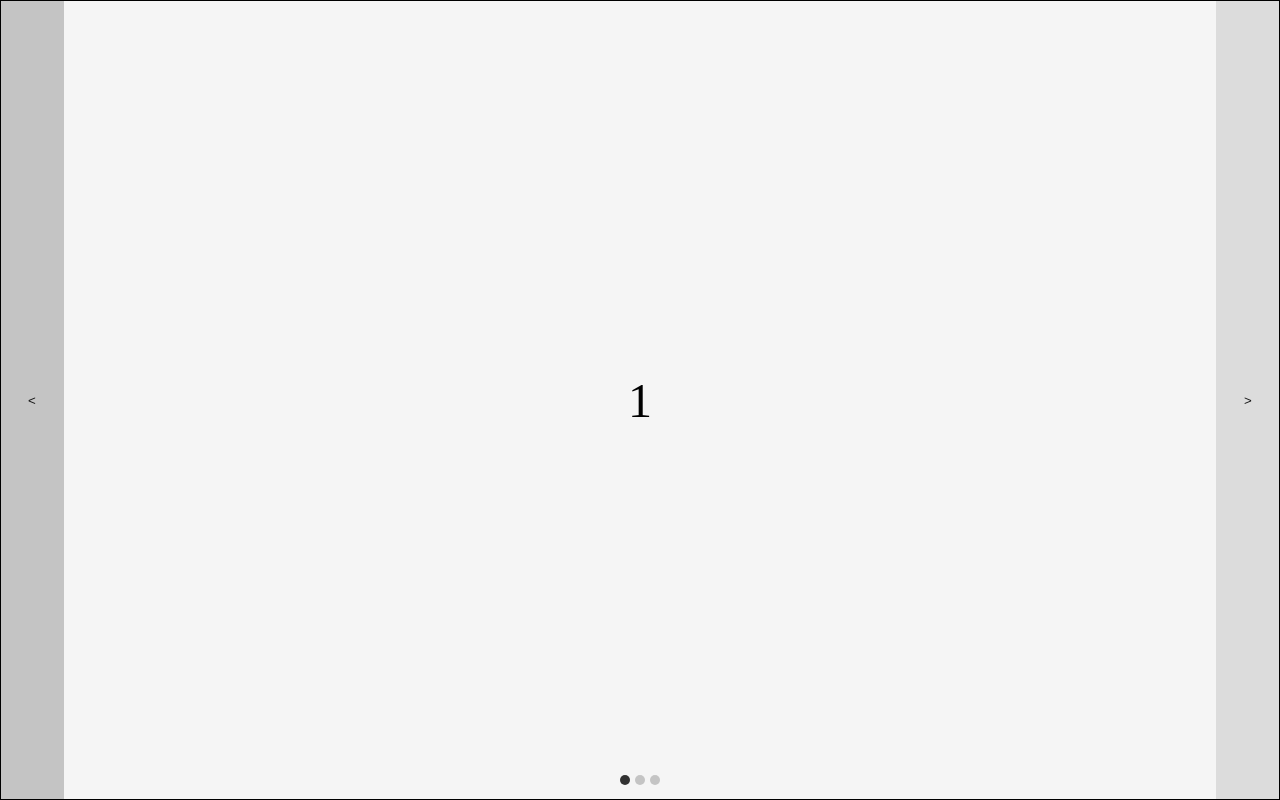
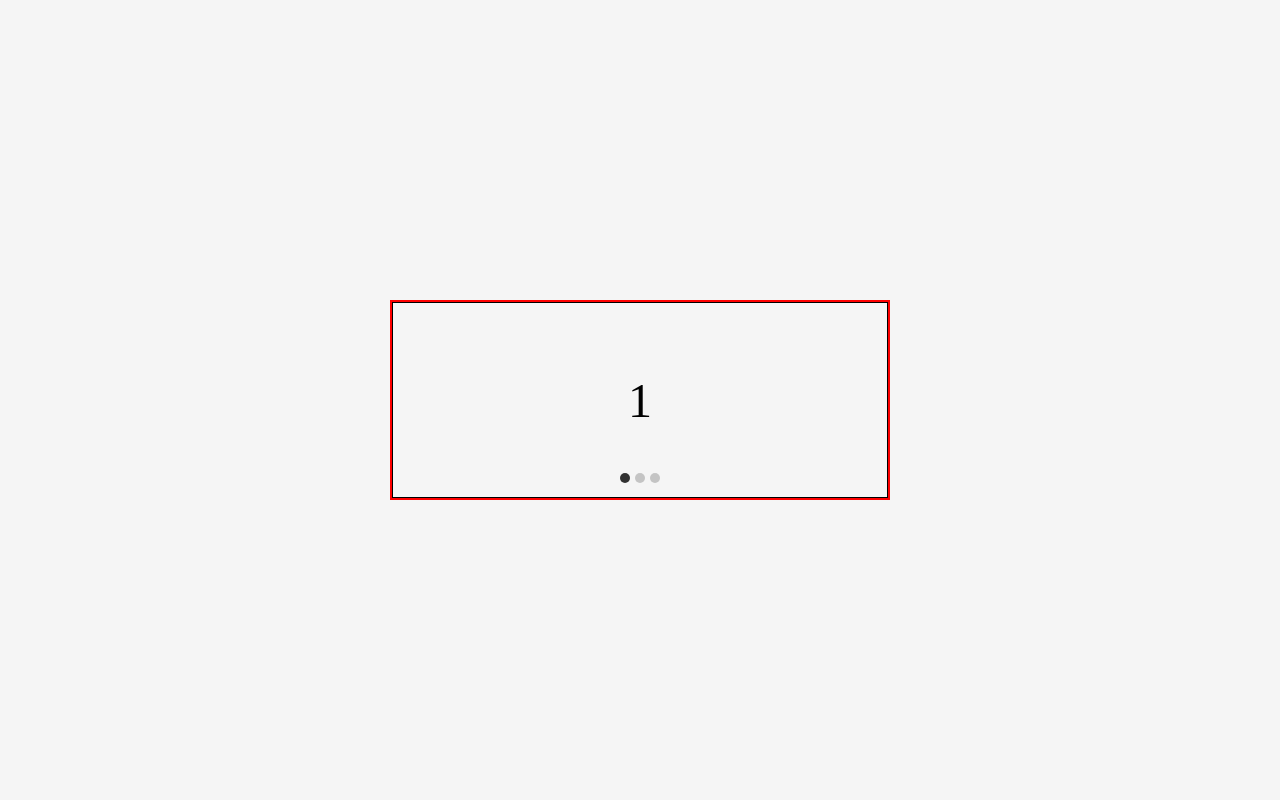
Before and after one commit to yishayhaz/react-beautiful-carousel, a React (Vite) app: page / in a window 1280 px wide. Built offline with nearby package versions, Linux system fonts and the light colour scheme.

Commit message:
basicExample complete

```diff
--- a/examples/basic/index.tsx
+++ b/examples/basic/index.tsx
@@ -1,10 +1,12 @@
 import React from "react";
 import { Carousel, CarouselItem } from "../../lib/src";
+import "../../lib/src/style.scss";
 import "./style.css";
 
-export default function BasicExample() {
+export default function App() {
   return (
     <div className="App">
+      <div className="wrraper">
         <Carousel showArrows showDots className="custom-class">
           <CarouselItem className="custom-class-item">
             <div>1</div>
@@ -17,5 +19,6 @@ export default function BasicExample() {
           </CarouselItem>
         </Carousel>
       </div>
+    </div>
   );
 }
--- a/examples/basic/style.css
+++ b/examples/basic/style.css
@@ -5,17 +5,20 @@
 }
 
 .App {
-  display: flex;
-  flex-direction: column;
-  align-items: center;
-  justify-content: center;
   height: 100vh;
   background-color: #f5f5f5;
+
+  display: grid;
+  place-items: center;
+}
+
+.wrraper {
+  width: 500px;
+  height: 200px;
 }
 
 .custom-class {
-  width: 500px;
-  height: 200px;
+  border: 2px solid red;
 }
 
 .custom-class-item {
--- a/src/main.tsx
+++ b/src/main.tsx
@@ -1,7 +1,6 @@
 import React from "react";
 import ReactDOM from "react-dom/client";
 import BasicExample from "../examples/basic";
-import "../lib/src/style.scss";
 
 ReactDOM.createRoot(document.getElementById("root") as HTMLElement).render(
   <React.StrictMode>
```
Lines whose indentation alone changed are shown as unchanged.
